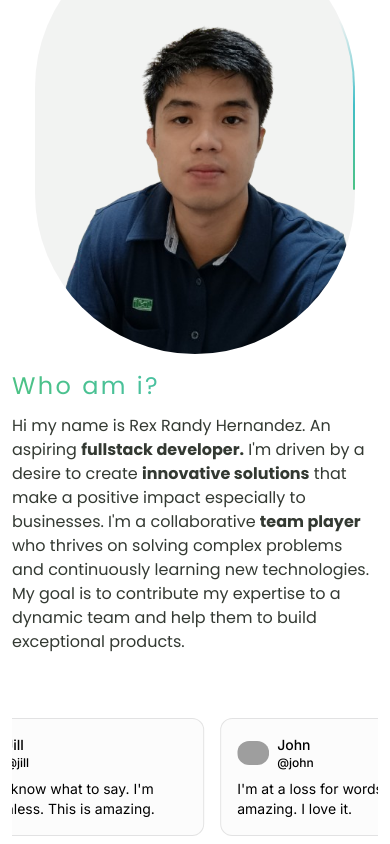
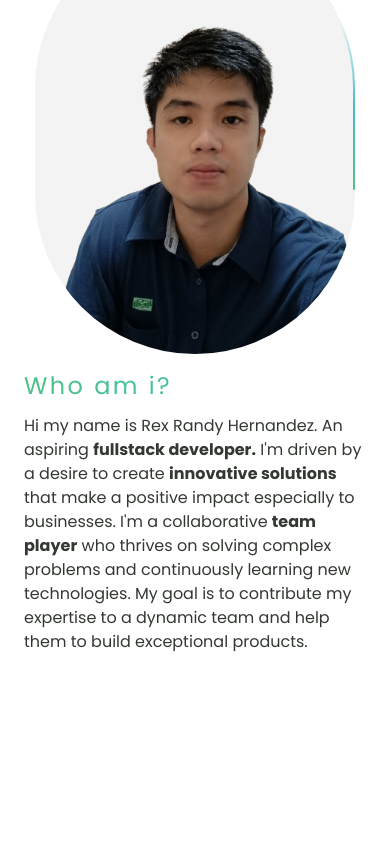
Before and after one commit to Rr-sobusy/rex.dev, a Next.js app: page / in a window 390 px wide. Shown: the part 3692-4536 px from the top of the page. After the commit the page ends 4402 px from the top, so only its background shows below. Built offline with nearby package versions, Linux system fonts and the light colour scheme; grey boxes are pictures that could not be loaded.

Commit message:
fix linters

```diff
--- a/src/components/layout/about.tsx
+++ b/src/components/layout/about.tsx
@@ -39,7 +39,7 @@ const reviews = [
   {
     name: "Jenny",
     username: "@jenny",
-    body: "I'm at a loss for words. This is amazing. I love it.",
+    body: `Im at a loss for words. This is amazing. I love it.`,
     img: "https://avatar.vercel.sh/jenny",
   },
   {
@@ -95,7 +95,7 @@ const About = (props: Props) => {
       <FlexBox
         alignItems="center"
         flexDirection="mdRow"
-        className="max-w-4xl mx-auto py-14 gap-4 md:gap-[4rem]"
+        className="max-w-4xl mx-3 md:mx-auto py-14 gap-4 md:gap-[4rem]"
       >
         <FlexBox className="max-w-[320px] mx-auto flex justify-center mt-4 relative rounded-full">
           <Image
@@ -114,10 +114,10 @@ const About = (props: Props) => {
             Who am i?
           </p>
           <p className="font-poppins text-foreground/85 mt-3">
-            Hi my name is Rex Randy Hernandez. An aspiring{" "}
-            <strong>fullstack developer.</strong> I'm driven by a desire to
+            Hi my name is Rex Randy Hernandez. An aspiring&nbsp;
+            <strong>fullstack developer.</strong> I&apos;m driven by a desire to
             create <strong>innovative solutions</strong> that make a positive
-            impact especially to businesses. I'm a collaborative{" "}
+            impact especially to businesses. I&apos;m a collaborative&nbsp;
             <strong>team player</strong> who thrives on solving complex problems
             and continuously learning new technologies. My goal is to contribute
             my expertise to a dynamic team and help them to build exceptional
@@ -126,11 +126,11 @@ const About = (props: Props) => {
         </FlexBox>
       </FlexBox>
       <div>
-        <Marquee pauseOnHover className="[--duration:15s]">
+        {/* <Marquee pauseOnHover className="[--duration:15s]">
           {firstRow.map((review) => (
             <ReviewCard key={review.username} {...review} />
           ))}
-        </Marquee>
+        </Marquee> */}
       </div>
     </section>
   );
--- a/src/components/layout/hero.tsx
+++ b/src/components/layout/hero.tsx
@@ -26,8 +26,8 @@ const Hero = ({ ...props }: HeroProps) => {
             y: 0,
           },
         }}
-        transition={{ duration: 0.9, ease: "easeInOut", once: true }}
-        viewOptions={{ margin: "0px 0px -350px 0px" }}
+        transition={{ duration: 0.9, ease: "easeInOut" }}
+        viewOptions={{ margin: "0px 0px -350px 0px", once: true }}
       >
         <FlexBox className="md:mt-14  flex flex-col lg:flex-row gap-12 lg:gap-0 min-h-[calc(100vh-52px)] pt-[4rem] md:pt-[2rem] lg:pt-[8rem] w-full relative">
           <GridPattern
```
